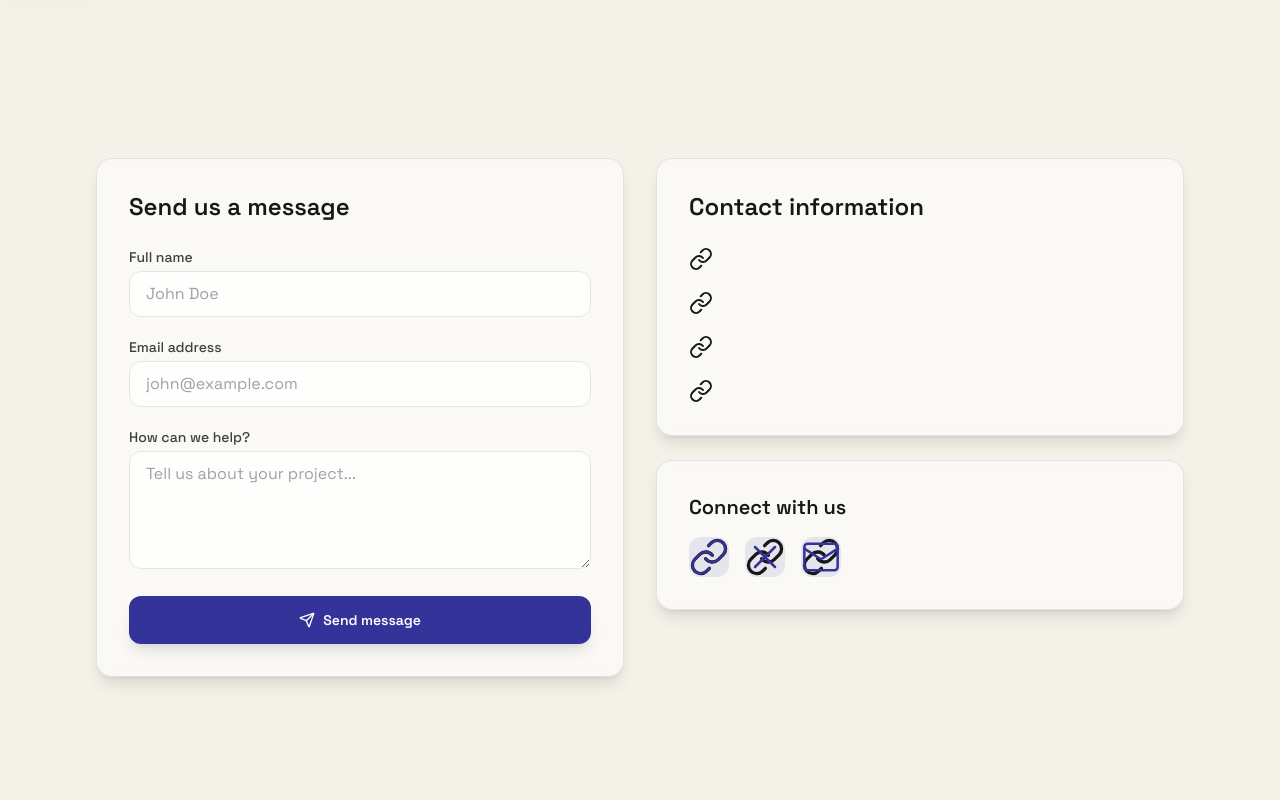
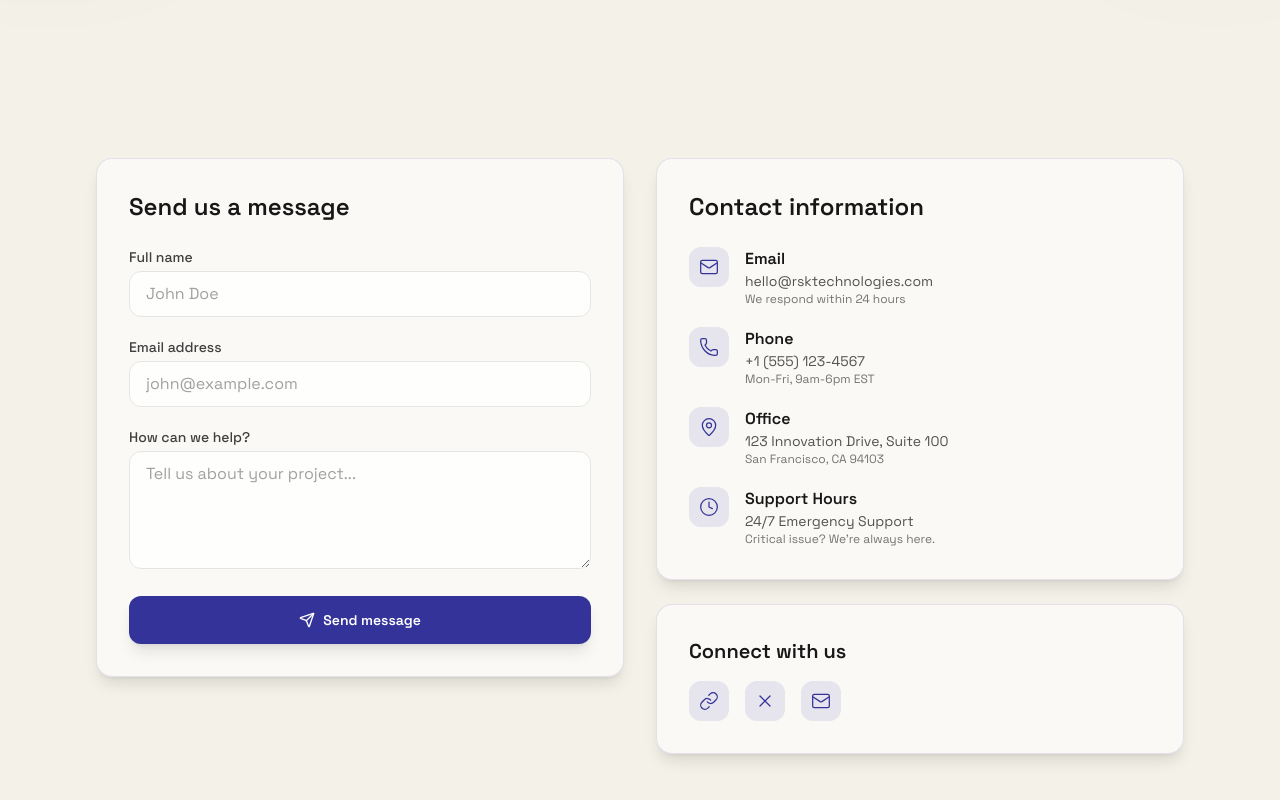
Before and after one commit to rsktechnologies/RSKCompanyWebsite, a Next.js app: page /contact in a window 1280 px wide. Shown: the part 490-1290 px from the top of the page. Before the commit the page ends 1247 px from the top, so only its background shows below. Built offline with nearby package versions, Linux system fonts and the light colour scheme.

Commit message:
fix : contact us page

```diff
--- a/src/app/contact/page.tsx
+++ b/src/app/contact/page.tsx
@@ -5,7 +5,7 @@ import { Reveal } from "@/components/motion/Reveal";
 import { siteConfig } from "@/config/site";
 import {
   Clock,
-  Link,
+  Link as LinkIcon,
   Mail,
   MapPin,
   MessageSquare,
@@ -51,7 +51,7 @@ const contactMethods = [
 ];
 
 const socialLinks = [
-  { icon: Link, label: "LinkedIn", href: "#" },
+  { icon: LinkIcon, label: "LinkedIn", href: "#" },
   { icon: X, label: "X (Twitter)", href: "#" },
   { icon: Mail, label: "Email", href: "mailto:hello@rsktechnologies.com" },
 ];
--- a/src/components/layout/SiteNavbar.tsx
+++ b/src/components/layout/SiteNavbar.tsx
@@ -12,6 +12,7 @@ export function SiteNavbar() {
   const [open, setOpen] = useState(false);
 
   useEffect(() => {
+    // eslint-disable-next-line react-hooks/set-state-in-effect
     setOpen(false);
   }, [pathname]);
 
```
